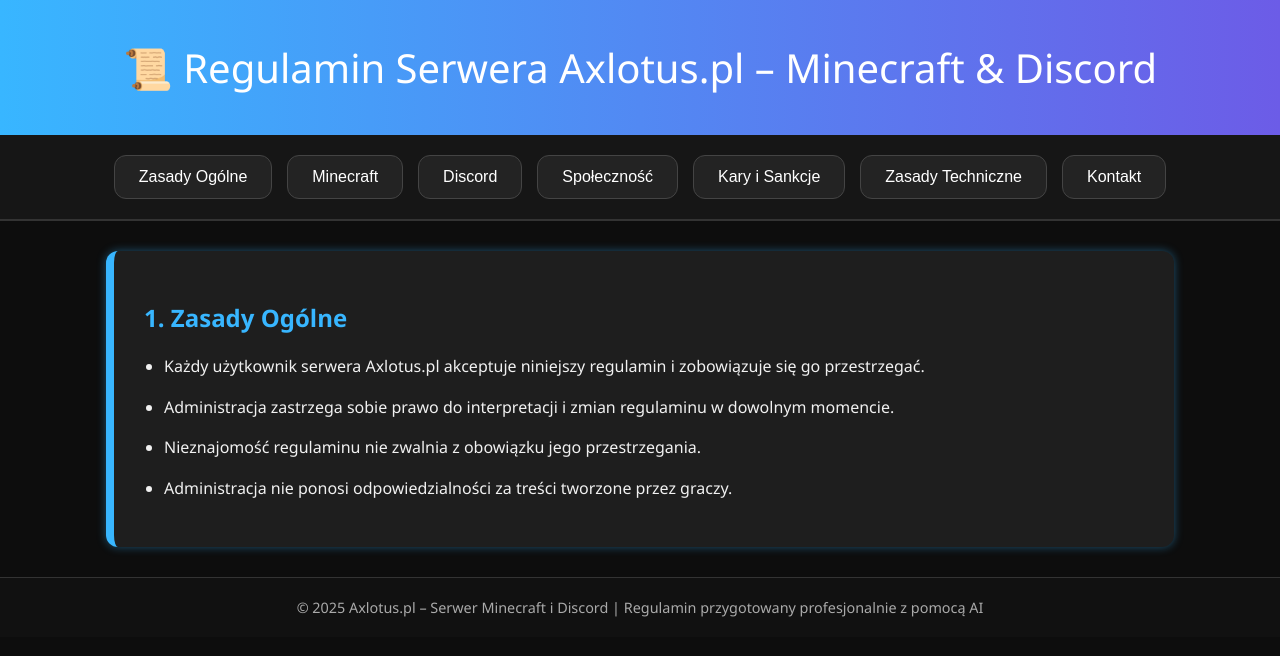
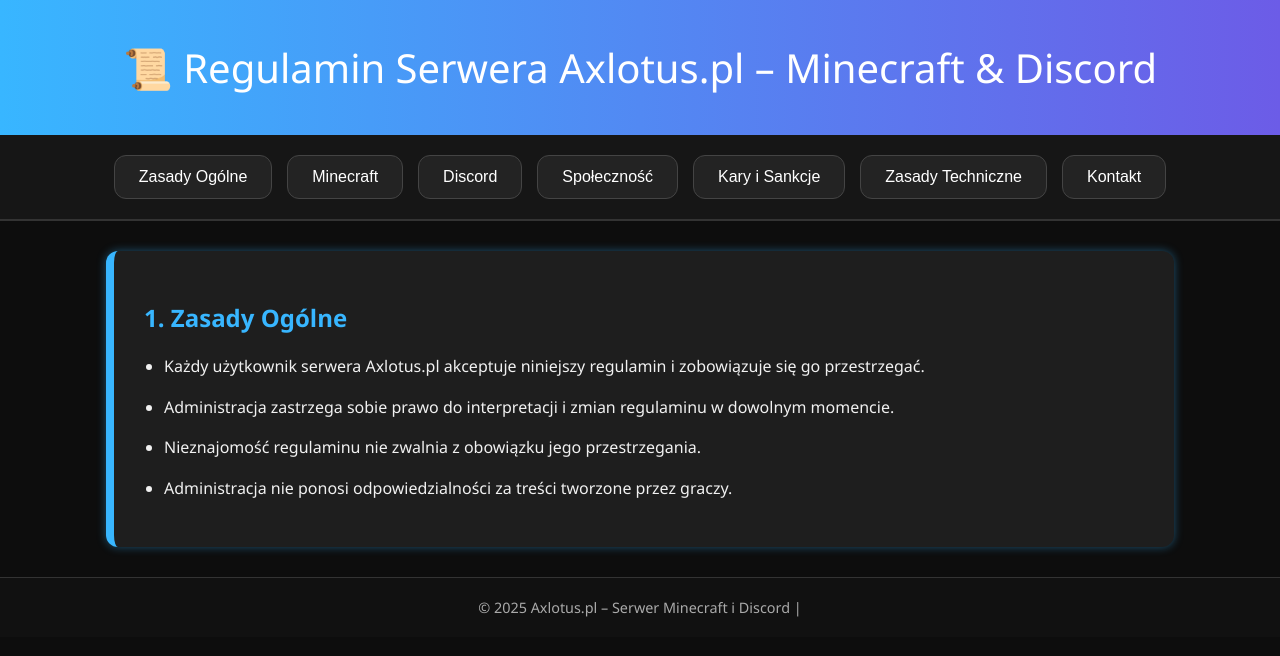
Before and after one commit to BARTIIIN-New/axlotus-regulamin, a plain HTML site: page index.html in a window 1280 px wide. Drawn offline with Linux system fonts and the light colour scheme.

Commit message:
Update index.html

```diff
--- a/index.html
+++ b/index.html
@@ -165,7 +165,7 @@
 </div>
 
 <footer>
-  &copy; 2025 Axlotus.pl – Serwer Minecraft i Discord | Regulamin przygotowany profesjonalnie z pomocą AI
+  &copy; 2025 Axlotus.pl – Serwer Minecraft i Discord |
 </footer>
 
 <script>
```
